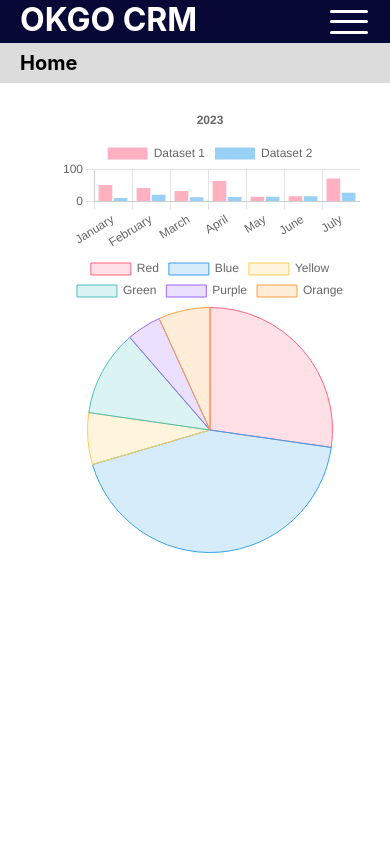
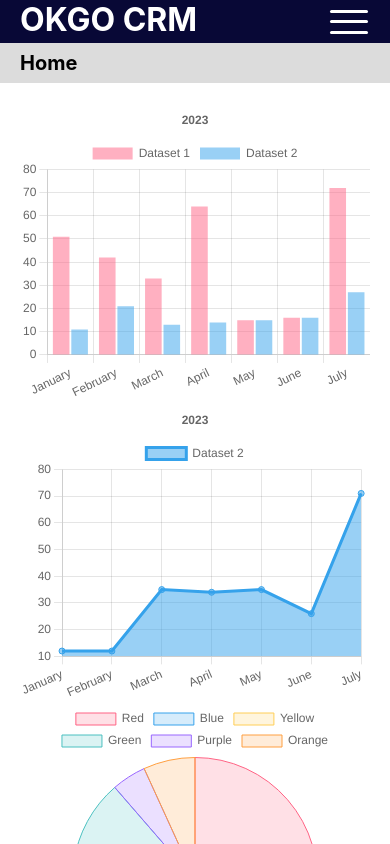
Before and after one commit to shangyuanhsu/okgocrm, a Next.js app: page / in a window 390 px wide. Shown: the top 844 px of the page. Built offline with nearby package versions, Linux system fonts and the light colour scheme.

Commit message:
chart basis

```diff
--- a/src/components/AreaChart.js
+++ b/src/components/AreaChart.js
@@ -24,6 +24,7 @@ ChartJS.register(
 );
 
 export const options = {
+  maintainAspectRatio: false ,
   responsive: true,
   plugins: {
     legend: {
--- a/src/components/BarChart.js
+++ b/src/components/BarChart.js
@@ -20,6 +20,7 @@ ChartJS.register(
 );
 
 export const options = {
+  maintainAspectRatio: false ,
   responsive: true,
   plugins: {
     legend: {
--- a/src/components/PieChart.js
+++ b/src/components/PieChart.js
@@ -3,6 +3,10 @@ import { Chart as ChartJS, ArcElement, Tooltip, Legend } from 'chart.js';
 import { Pie } from 'react-chartjs-2';
 
 ChartJS.register(ArcElement, Tooltip, Legend);
+
+export const options = {
+  maintainAspectRatio: false
+};
 
 export const data = {
   labels: ['Red', 'Blue', 'Yellow', 'Green', 'Purple', 'Orange'],
@@ -34,7 +38,7 @@ export const data = {
 const PieChart = () => {
   return (
     <>
-      <Pie data={data} />
+      <Pie data={data} options={options}/>
     </>
   );
 };
--- a/src/styles/Home.module.css
+++ b/src/styles/Home.module.css
@@ -1,10 +1,26 @@
 .homeBox {
     padding: 20px 60px;
+}
+
+@media only screen and (max-width: 1150px) {
+    .homeBox {
+        padding: 20px;
+    }
 }
 
 .chartBox {
     display: grid;
     grid-template-columns: repeat(3, 1fr);
+    grid-template-rows: 500px 300px;
+    align-items: stretch;
+    justify-content: space-between;
+    justify-items: stretch;
+}
+
+@media only screen and (max-width: 852px) {
+    .chartBox {
+        grid-template-rows: 350px 300px;
+    }
 }
 
 .chartBox1 {
@@ -27,3 +43,30 @@
     grid-row-start: 2;
     grid-row-end: 3;
 }
+
+@media only screen and (max-width: 742px) {
+    .chartBox {
+        grid-template-rows: 300px 300px 300px;
+    }
+
+    .chartBox1 {
+        grid-column-start: 1;
+        grid-column-end: 4;
+        grid-row-start: 1;
+        grid-row-end: 2;
+    }
+
+    .chartBox2 {
+        grid-column-start: 1;
+        grid-column-end: 4;
+        grid-row-start: 2;
+        grid-row-end: 3;
+    }
+
+    .chartBox3 {
+        grid-column-start: 2;
+        grid-column-end: 3;
+        grid-row-start: 3;
+        grid-row-end: 5;
+    }
+}
```
